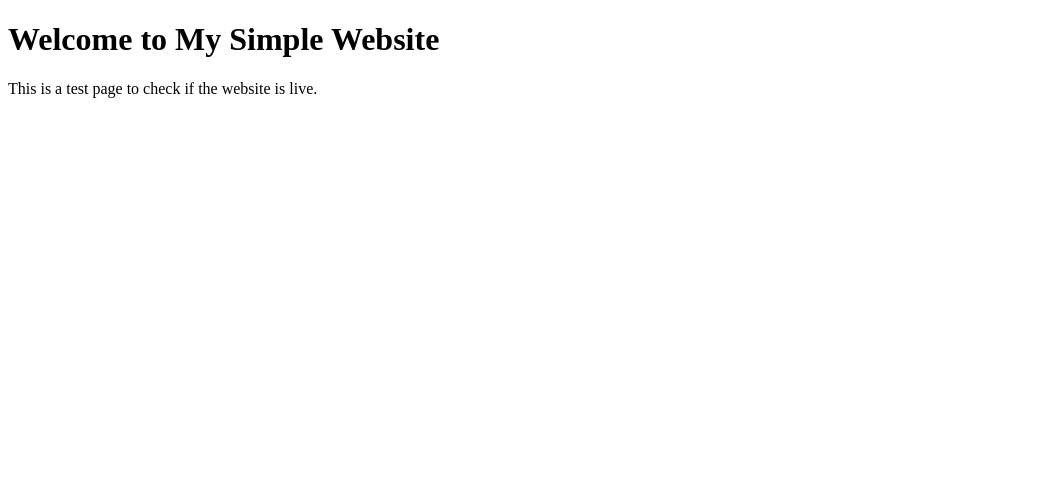
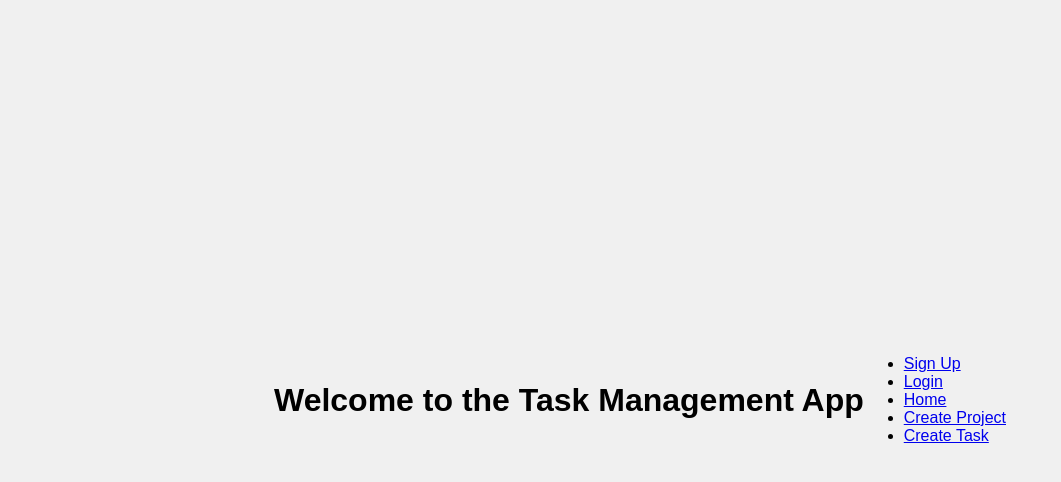
Before and after one commit to ismaeel-tiza/Techiconix-management, a plain HTML site: page index.html in a window 1280 px wide. Shown: the whole page, without its empty margins (0-1061 px from the left). Drawn offline with Linux system fonts and the light colour scheme.

Commit message:
Add files via upload

```diff
--- a/index.html
+++ b/index.html
@@ -3,10 +3,19 @@
 <head>
     <meta charset="UTF-8">
     <meta name="viewport" content="width=device-width, initial-scale=1.0">
-    <title>Simple Website</title>
+    <title>Task Management App</title>
+    <link rel="stylesheet" href="styles.css">
 </head>
 <body>
-    <h1>Welcome to My Simple Website</h1>
-    <p>This is a test page to check if the website is live.</p>
+    <h1>Welcome to the Task Management App</h1>
+    <nav>
+        <ul>
+            <li><a href="signup.html">Sign Up</a></li>
+            <li><a href="login.html">Login</a></li>
+            <li><a href="home.html">Home</a></li>
+            <li><a href="create_project.html">Create Project</a></li>
+            <li><a href="create_task.html">Create Task</a></li>
+        </ul>
+    </nav>
 </body>
 </html>
```
